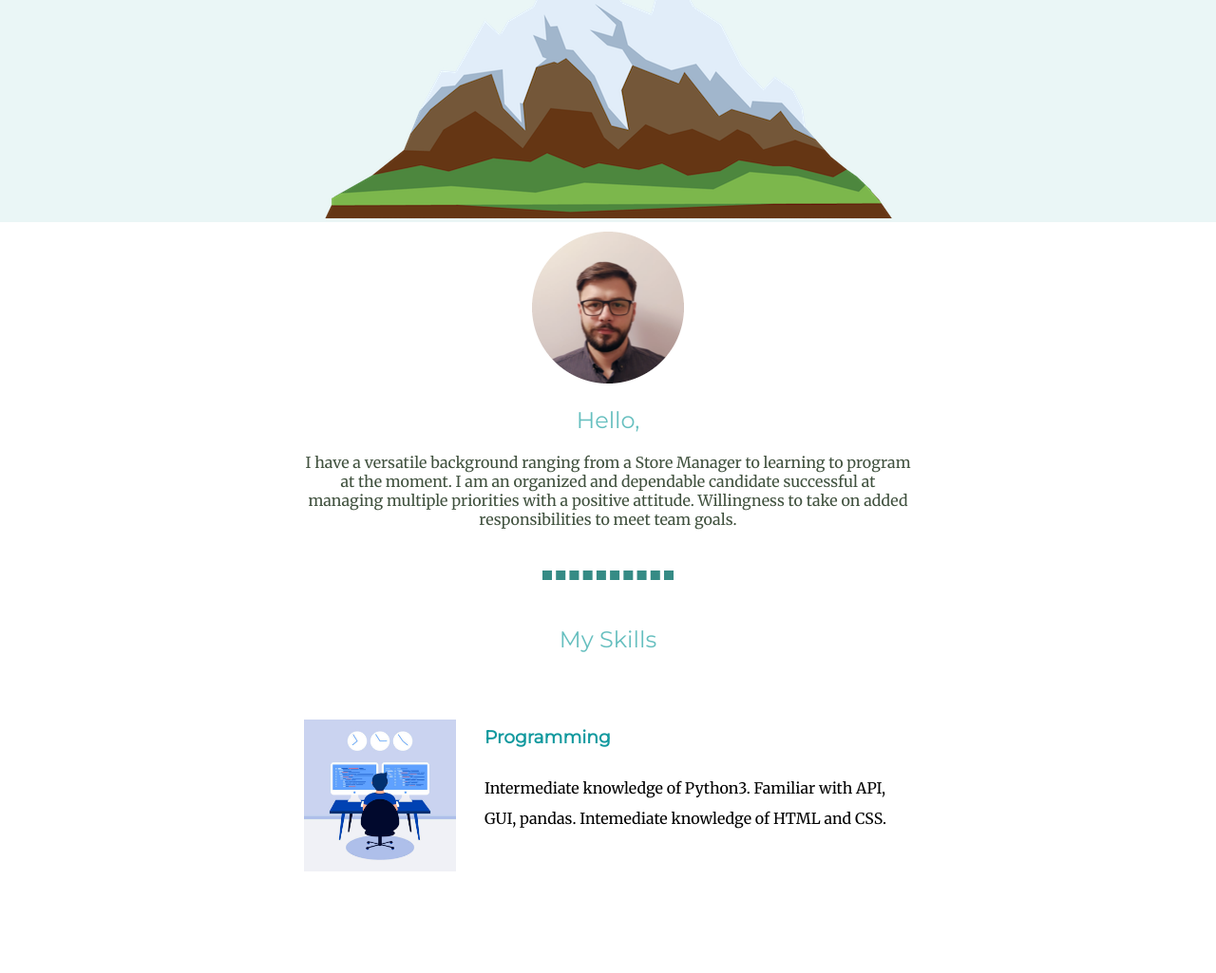
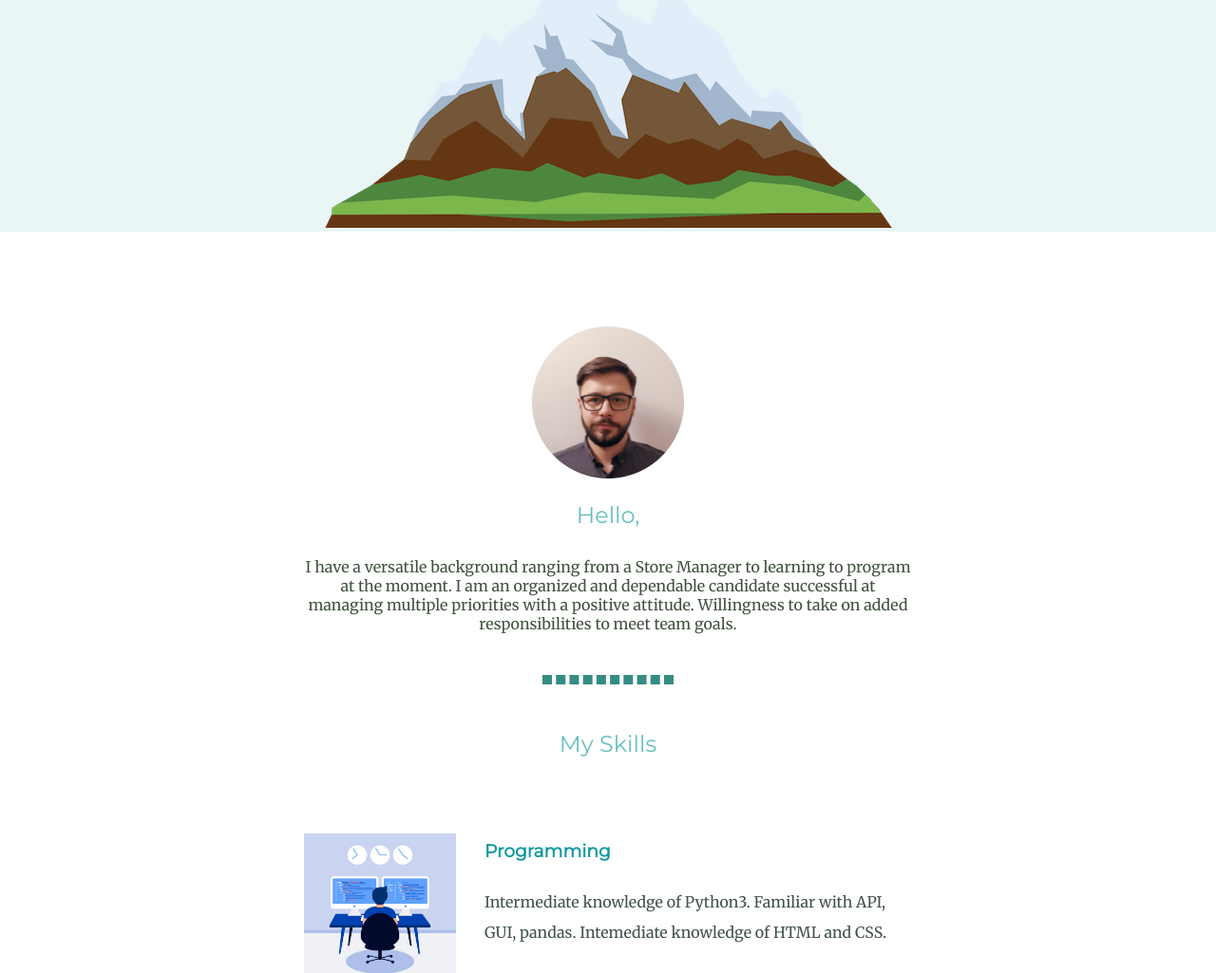
Before and after one commit to pperica21/new_personal_website, a plain HTML site: page index.html in a window 1280 px wide. Shown: the part 528-1553 px from the top of the page at 95% size. Drawn offline with Linux system fonts and the light colour scheme.

Commit message:
Update styles.css

```diff
--- a/css/styles.css
+++ b/css/styles.css
@@ -2,6 +2,7 @@ body{
 margin: 0px;
 text-align: center;
 font-family: 'Merriweather', serif;
+color: #40514E;
 }
 
 h1 {
@@ -17,6 +18,7 @@ font-family: 'Montserrat', sans-serif;
 font-size: 1.5rem;
 font-weight: normal;
 color: #66BFBF;
+padding-bottom: 10px;
 }
 
 h3 {
@@ -35,7 +37,7 @@ padding-top: 50px;
 }
 
 .middle-container {
-margin-top: 10px;
+margin: 100px 0;
 }
 
 .bottom-container {
```
